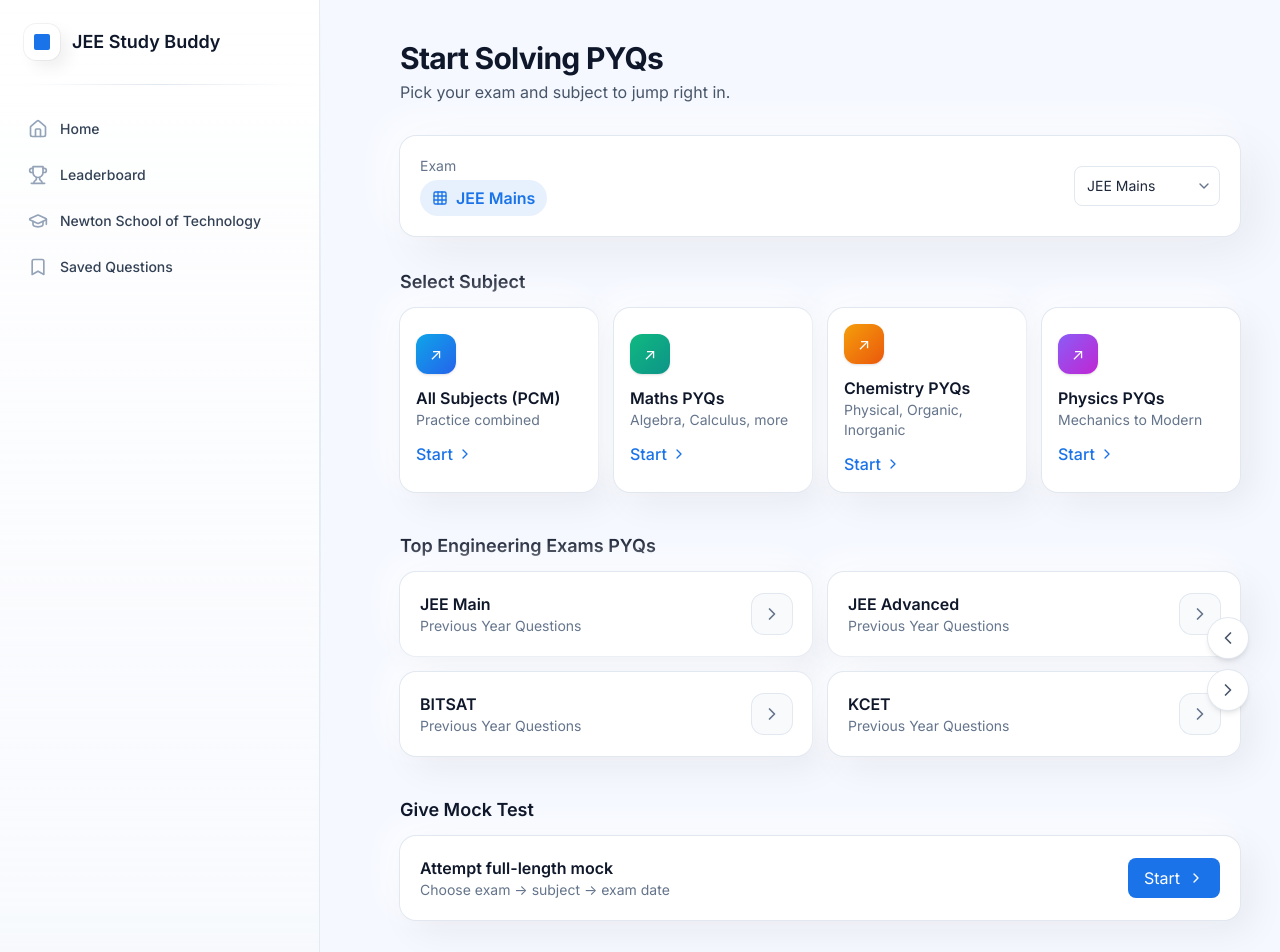
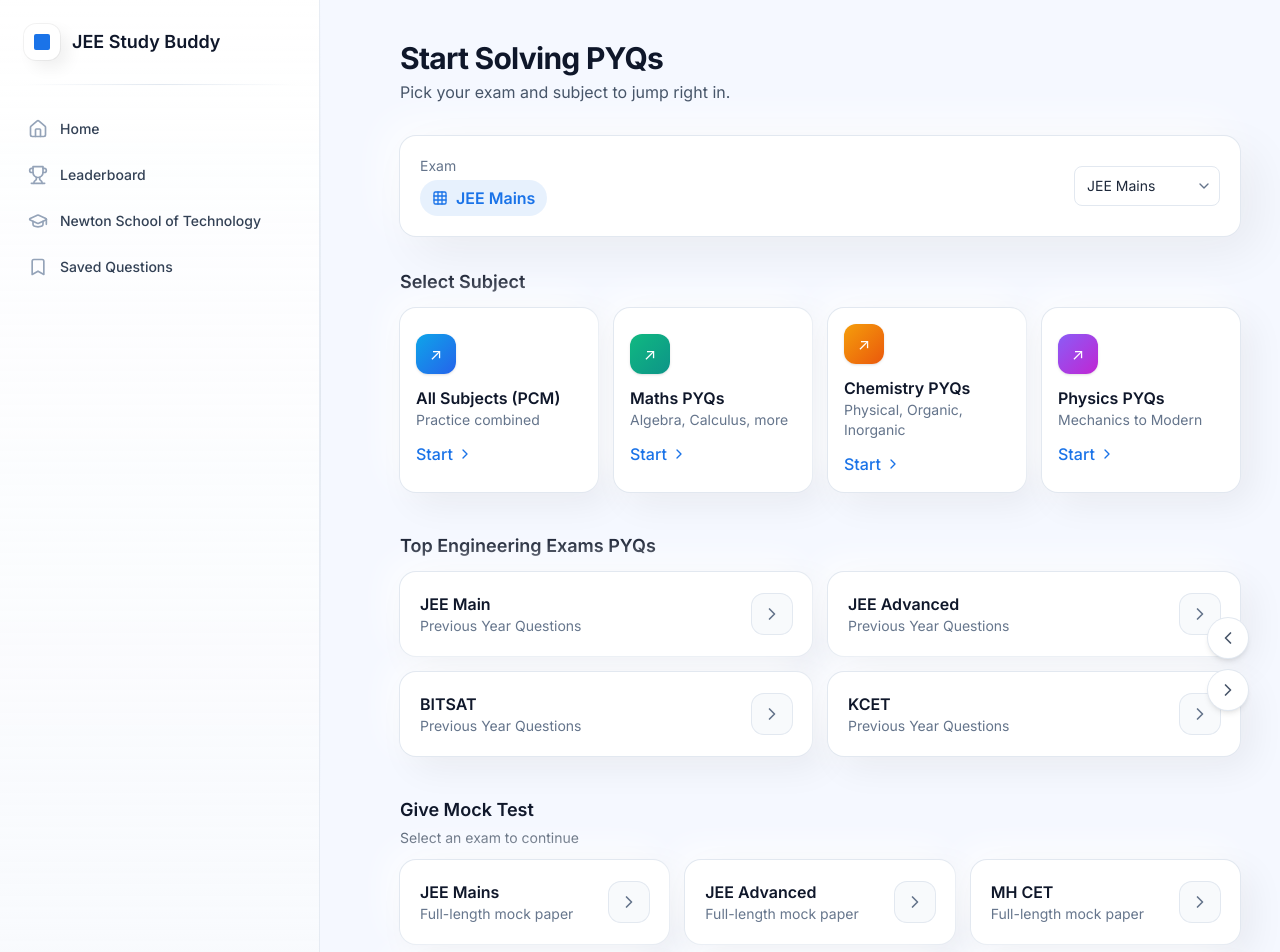
Before and after one commit to sarigama-yerra/frontend-repo_5ytx4ga6_yjakbw, a React (Vite) app: page /solve in a window 1280 px wide. Shown: the top 952 px of the page. Built offline with nearby package versions, Linux system fonts and the light colour scheme; a web font is replaced by a local one.

Commit message:
Update project prj_5ytx4ga6 - 2025-11-21T10:42:30.641Z

```diff
--- a/src/pages/Solve.jsx
+++ b/src/pages/Solve.jsx
@@ -189,6 +189,25 @@
   )
 }
 
+function MockExamsGrid({ onSelect }) {
+  const exams = ['JEE Mains', 'JEE Advanced', 'MH CET', 'BITSAT', 'KCET', 'WBJEE']
+  return (
+    <div className="grid grid-cols-1 sm:grid-cols-2 lg:grid-cols-3 gap-4">
+      {exams.map((e) => (
+        <button key={e} onClick={() => onSelect(e)} className="text-left group rounded-2xl bg-white p-5 ring-1 ring-slate-200 shadow-[12px_12px_36px_rgba(0,0,0,0.06),-10px_-10px_36px_rgba(255,255,255,0.9)] hover:shadow-[16px_16px_48px_rgba(0,0,0,0.08),-12px_-12px_44px_rgba(255,255,255,1)] transition">
+          <div className="flex items-center justify-between">
+            <div>
+              <div className="font-semibold text-slate-900">{e}</div>
+              <div className="text-sm text-slate-500">Full-length mock paper</div>
+            </div>
+            <div className="h-10 w-10 rounded-xl bg-slate-50 grid place-items-center ring-1 ring-slate-200"> <ChevronRight className="h-5 w-5 text-slate-500"/> </div>
+          </div>
+        </button>
+      ))}
+    </div>
+  )
+}
+
 function FlowModal({ open, onClose, step, onBack, onNext, onSelectSubject, onSelectYear, selectedExam, selectedSubject, selectedYearRange, chapters, selectedChapters, onToggleChapter, onBegin, onSelectAll }) {
   const [query, setQuery] = useState('')
   const subjectOptions = ['All Subjects (PCM)', 'Maths PYQs', 'Chemistry PYQs', 'Physics PYQs']
@@ -318,7 +337,7 @@
 
 function MockFlowModal({ open, onClose, step, selectedMockExam, setSelectedMockExam, selectedMockSubject, setSelectedMockSubject, selectedMockDate, setSelectedMockDate, onBack, onStart }) {
   const exams = ['JEE Mains', 'JEE Advanced', 'MH CET', 'BITSAT', 'KCET', 'WBJEE']
-  const subjects = ['Maths', 'Physics', 'Chemistry']
+  const subjects = ['All Subjects (PCM)', 'Maths', 'Physics', 'Chemistry']
   const dates = [
     '2025 2 April Shift 1',
     '2025 2 April Shift 2',
@@ -368,7 +387,7 @@
                 )}
 
                 {step === 'subject' && (
-                  <div className="grid grid-cols-1 sm:grid-cols-3 gap-3">
+                  <div className="grid grid-cols-1 sm:grid-cols-2 gap-3">
                     {subjects.map((s) => (
                       <button key={s} onClick={() => setSelectedMockSubject(s)} className={`text-left rounded-xl p-4 ring-1 transition shadow-sm hover:shadow-md ${selectedMockSubject === s ? 'ring-[#1A73E8] bg-[#1A73E8]/5' : 'ring-slate-200 bg-white'}`}>
                         <div className="font-medium text-slate-900">{s}</div>
@@ -547,6 +566,14 @@
     }
   }
 
+  const onSelectMockExam = (exam) => {
+    setMockExam(exam)
+    setMockSubject('')
+    setMockDate('')
+    setMockStep('subject')
+    setMockOpen(true)
+  }
+
   return (
     <div className="min-h-screen bg-[#F5F8FF] text-slate-900">
       {/* soft halo */}
@@ -612,20 +639,11 @@
 
               {/* Mock Test Section (independent flow) */}
               <section className="mt-8 sm:mt-10 mb-20">
-                <div className="mb-3 flex items-center justify-between">
+                <div className="mb-3">
                   <h2 className="text-lg font-semibold text-slate-900">Give Mock Test</h2>
+                  <p className="text-sm text-slate-600 mt-1">Select an exam to continue</p>
                 </div>
-                <div className="rounded-2xl bg-white p-5 ring-1 ring-slate-200 shadow-[12px_12px_36px_rgba(0,0,0,0.06),-10px_-10px_36px_rgba(255,255,255,0.9)]">
-                  <div className="flex items-center justify-between gap-3">
-                    <div>
-                      <div className="font-semibold text-slate-900">Attempt full-length mock</div>
-                      <div className="text-sm text-slate-500">Choose exam → subject → exam date</div>
-                    </div>
-                    <button onClick={openMock} className="inline-flex items-center gap-2 h-10 px-4 rounded-lg bg-[#1A73E8] text-white hover:bg-[#1667d3]">
-                      Start <ChevronRight className="h-4 w-4"/>
-                    </button>
-                  </div>
-                </div>
+                <MockExamsGrid onSelect={onSelectMockExam} />
               </section>
             </div>
           </div>
```
Also changed, not shown: 1 other file (tests, documents, lock files or other folders).
